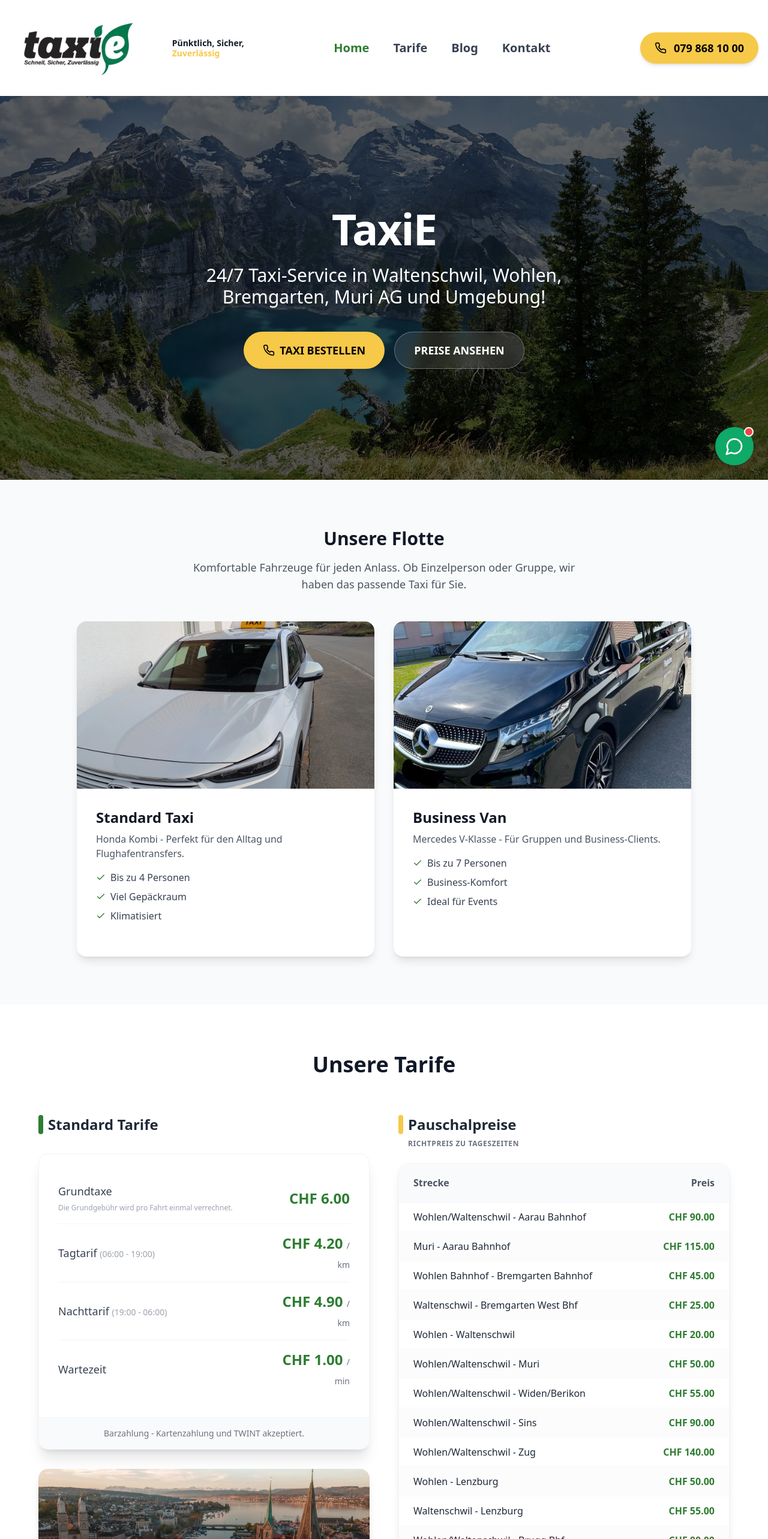
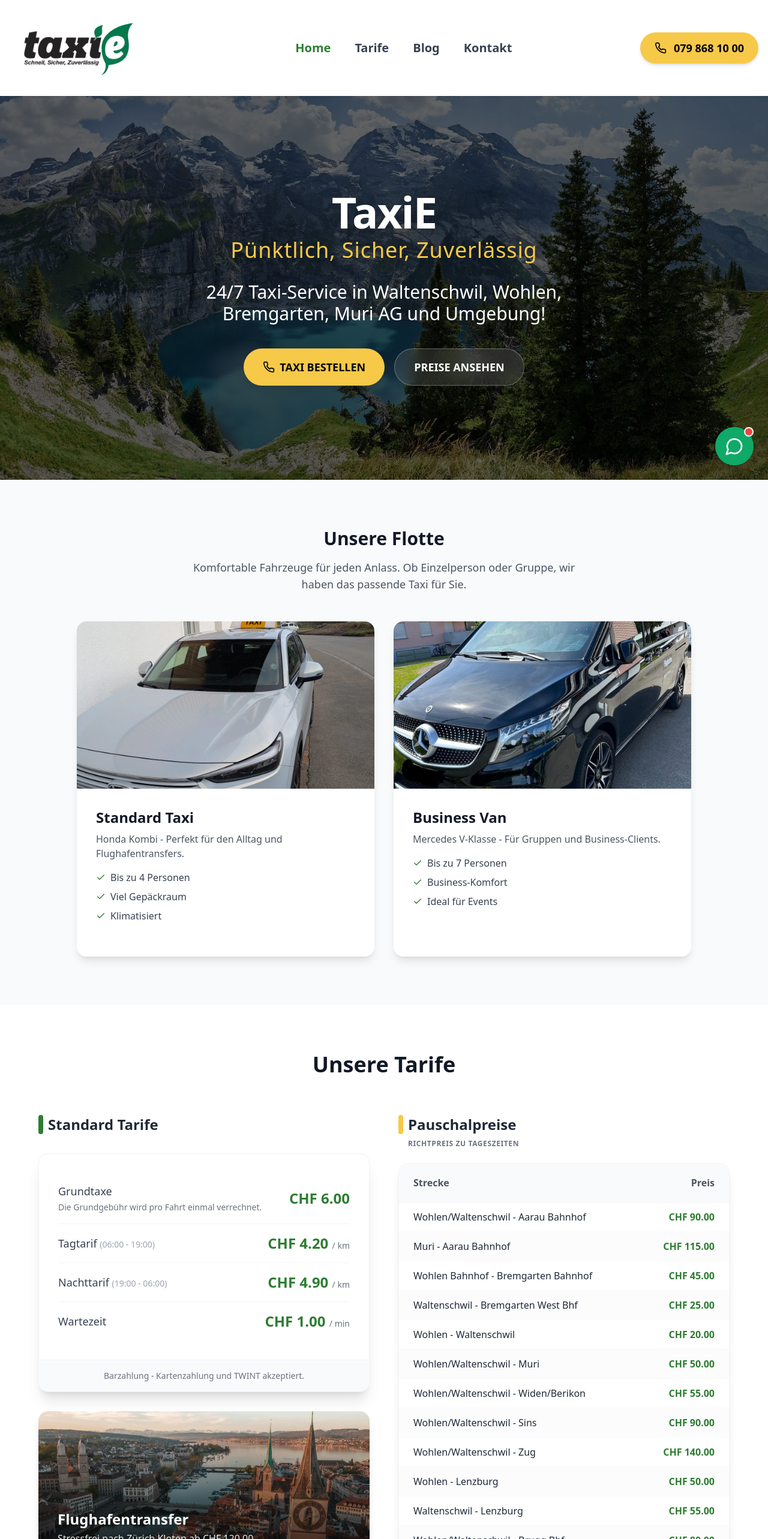
Before and after one commit to teocanKS/taxiech, a Nuxt app: page / in a window 1280 px wide. Shown: the top 2566 px of the page at 60% size. Built offline with nearby package versions, Linux system fonts and the light colour scheme.

Commit message:
UI: Refine Pricing alignment, move slogan to Hero

```diff
--- a/layouts/default.vue
+++ b/layouts/default.vue
@@ -11,10 +11,6 @@ const { zone } = useZone()
       <div class="container mx-auto px-4 h-40 flex items-center justify-between">
         <NuxtLink to="/" class="flex items-center gap-2 -ml-6">
           <NuxtImg src="/logo.webp" alt="Taxie Logo" class="h-40 w-auto" />
-          <div class="hidden lg:flex flex-col justify-center">
-            <span class="text-gray-900 font-bold leading-tight text-sm">Pünktlich, Sicher,</span>
-            <span class="text-action font-bold leading-tight text-sm">Zuverlässig</span>
-          </div>
         </NuxtLink>
 
         <nav class="hidden md:flex gap-10 font-bold text-gray-700 text-xl items-center">
--- a/pages/index.vue
+++ b/pages/index.vue
@@ -44,9 +44,12 @@ useHead({
       </div>
 
       <div class="container mx-auto px-4 relative z-10 text-center text-white">
-        <h1 class="text-5xl md:text-7xl font-extrabold mb-6 tracking-tight drop-shadow-xl text-balance">
+        <h1 class="text-5xl md:text-7xl font-extrabold tracking-tight drop-shadow-xl text-balance mb-2">
           TaxiE
         </h1>
+        <p class="text-2xl md:text-4xl font-light text-action mb-8 tracking-wide drop-shadow-md">
+          Pünktlich, Sicher, Zuverlässig
+        </p>
         <p class="text-xl md:text-3xl mb-10 font-light max-w-4xl mx-auto text-balance">
           24/7 Taxi-Service in Waltenschwil, Wohlen, Bremgarten, Muri AG und Umgebung!
         </p>
@@ -124,21 +127,21 @@ useHead({
                     <div class="flex justify-between items-center py-4 border-b border-gray-100">
                       <div>
                           <span class="text-lg font-medium text-gray-700 block">Grundtaxe</span>
-                          <span class="text-xs text-gray-400">Die Grundgebühr wird pro Fahrt einmal verrechnet.</span>
+                          <span class="text-sm text-gray-500 font-normal">Die Grundgebühr wird pro Fahrt einmal verrechnet.</span>
                       </div>
-                      <span class="text-2xl font-bold text-primary w-32 text-right">CHF 6.00</span>
+                      <span class="text-2xl font-bold text-primary w-36 text-right shrink-0">CHF 6.00</span>
                     </div>
                     <div class="flex justify-between items-center py-4 border-b border-gray-100">
                       <span class="text-lg font-medium text-gray-700">Tagtarif <span class="text-sm font-normal text-gray-400">(06:00 - 19:00)</span></span>
-                      <span class="text-2xl font-bold text-primary w-32 text-right">CHF 4.20 <span class="text-sm font-normal text-gray-500">/ km</span></span>
+                      <span class="text-2xl font-bold text-primary w-36 text-right shrink-0">CHF 4.20 <span class="text-sm font-normal text-gray-500">/ km</span></span>
                     </div>
                     <div class="flex justify-between items-center py-4 border-b border-gray-100">
                       <span class="text-lg font-medium text-gray-700">Nachttarif <span class="text-sm font-normal text-gray-400">(19:00 - 06:00)</span></span>
-                      <span class="text-2xl font-bold text-primary w-32 text-right">CHF 4.90 <span class="text-sm font-normal text-gray-500">/ km</span></span>
+                      <span class="text-2xl font-bold text-primary w-36 text-right shrink-0">CHF 4.90 <span class="text-sm font-normal text-gray-500">/ km</span></span>
                     </div>
                     <div class="flex justify-between items-center py-4">
                       <span class="text-lg font-medium text-gray-700">Wartezeit</span>
-                      <span class="text-2xl font-bold text-primary w-32 text-right">CHF 1.00 <span class="text-sm font-normal text-gray-500">/ min</span></span>
+                      <span class="text-2xl font-bold text-primary w-36 text-right shrink-0">CHF 1.00 <span class="text-sm font-normal text-gray-500">/ min</span></span>
                     </div>
                   </div>
                    <div class="bg-gray-50 px-8 py-4 text-center text-sm text-gray-500 border-t border-gray-100">
```
